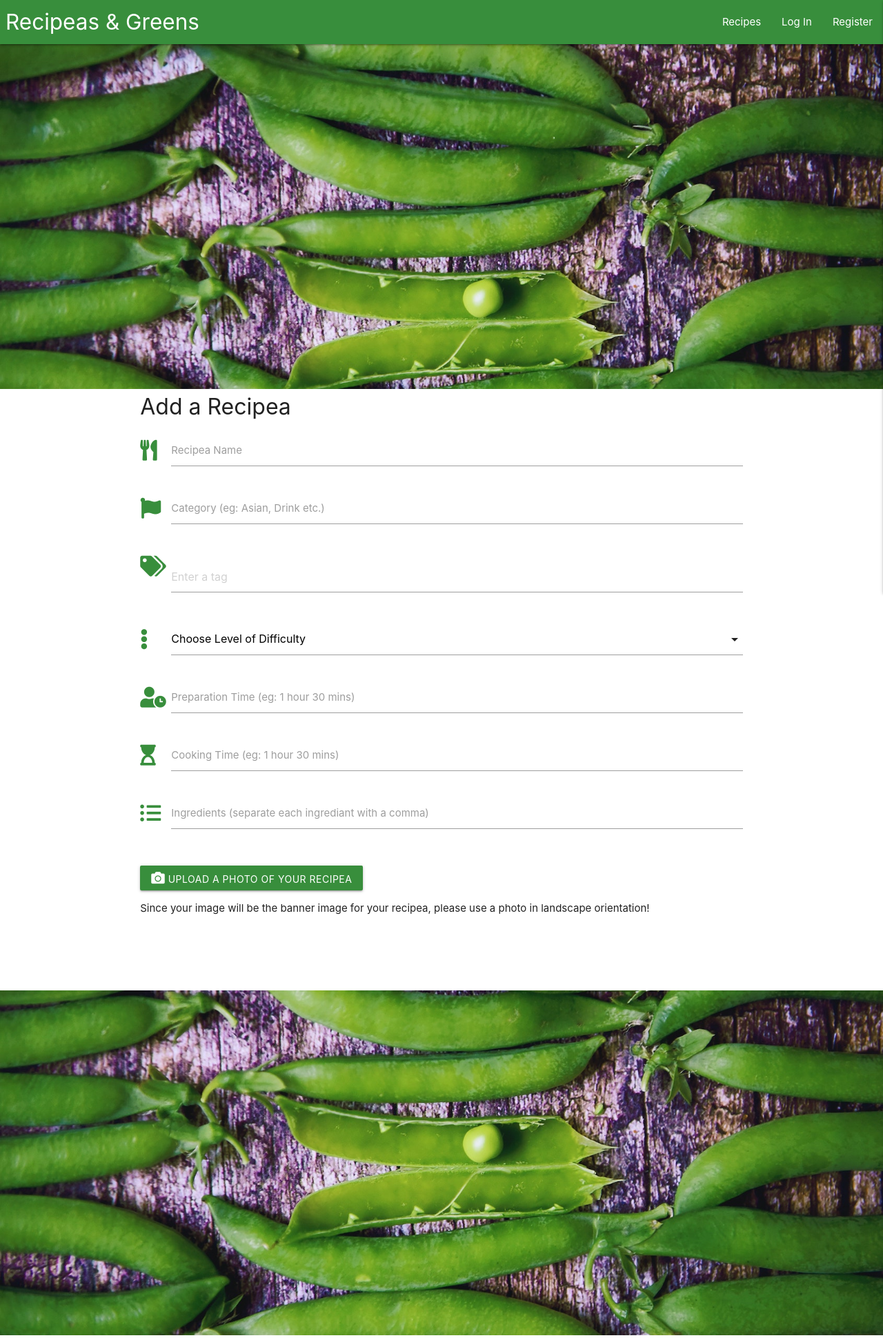
After one commit to Justin-Sawyer/recipeas-and-greens, a Flask app: page /add_recipe in a window 1280 px wide. The commit adds this page. Shown: the top 1940 px of the page at 69% size. Run offline with Flask 2, Linux system fonts and the light colour scheme; some libraries are stand-ins or nearby versions.

Commit message:
Create add_recipe  template

```diff
--- a/app.py
+++ b/app.py
@@ -117,6 +117,11 @@ def logout():
     return redirect(url_for("login"))
 
 
+@app.route("/add_recipe")
+def add_recipe():
+    return render_template("add_recipe.html")
+
+
 if __name__ == "__main__":
     app.run(host=os.environ.get("IP"),
             port=int(os.environ.get("PORT")),
--- a/static/js/script.js
+++ b/static/js/script.js
@@ -7,4 +7,9 @@ $(document).ready(function(){
     $('.tabs').tabs();
     $('.collapsible').collapsible();
     $('.tooltipped').tooltip();
+    $('select').formSelect();
+    $('.chips-placeholder').chips({
+        placeholder: 'Enter a tag',
+        secondaryPlaceholder: '+Tag',
+    });
   });
--- /dev/null
+++ b/templates/add_recipe.html
@@ -0,0 +1,97 @@
+{% extends "base.html" %}
+{% block content %}
+
+    <div class="row">
+        <div class="col s12">
+            <h1 class="title">Add a Recipea</h1>
+        </div>
+
+        <!--<form method="Post" enctype="multipart/form-data">
+            <div class="row">
+                <div class="input-field col s12">
+                    <i class="far fa-image prefix green-text text-darken-2"></i>
+                    <input type="file" label="Choose an image of your finished recipe" name="recipe_image" id="recipe_image">
+                    <input type="submit" value="Upload">
+                </div>
+            </div>
+        </form>-->
+
+        <!--<p><input type="file"  accept="image/*" name="recipe_image" id="file"  onchange="loadFile(event)" style="display: none;"></p>
+        <p><label class="btn green darken-2 white-text" for="file" style="cursor: pointer;">Upload A Photo of your Recipea</label></p>
+        <p><img id="output" width="200" /></p>-->
+
+        <form class="col s12" method="POST” action="">
+            <div class="row">
+
+                <!-- Recipe name -->
+                <div class="input-field col s12">
+                    <i class="fas fa-utensils prefix green-text text-darken-2"></i>
+                    <input id="icon_name" type="text" class="validate">
+                    <label for="icon_name">Recipea Name</label>
+                </div>
+
+                <!-- Recipe category -->
+                <div class="input-field col s12">
+                    <i class="fas fa-flag prefix green-text text-darken-2"></i>
+                    <input id="icon_category" type="text" class="validate">
+                    <label for="icon_category">Category (eg: Asian, Drink etc.)</label>
+                </div>
+
+                <!-- Default with no input (automatically generated)  -->
+                <div class="input-field col s12">
+                    <i class="fas fa-tags prefix green-text text-darken-2"></i>
+                    <div class="chips chips-placeholder"></div>
+                </div>
+
+                <!-- Recipe Level of Difficulty -->
+                <div class="input-field col s12">
+                    <i class="fas fa-ellipsis-v prefix green-text text-darken-2"></i>
+                    <select class="green-text text-darken-2">
+                        <option value="" disabled selected><p>Choose Level of Difficulty</p></option>
+                        <option value="quick_and_easy">Quick & Easy</option>
+                        <option value="challenging">Challenging</option>
+                        <option value="difficult">Difficult</option>
+                    </select>
+                </div>
+
+                <!-- Recipe Preparation Time -->
+                <div class="input-field col s12">
+                    <i class="fas fa-user-clock prefix green-text text-darken-2"></i>
+                    <input id="icon_prep" type="text" class="validate">
+                    <label for="icon_prep">Preparation Time (eg: 1 hour 30 mins)</label>
+                </div>
+
+                <!-- Recipe Cooking Time -->
+                <div class="input-field col s12">
+                    <i class="fas fa-hourglass-start prefix green-text text-darken-2"></i>
+                    <input id="icon_cooking" type="text" class="validate">
+                    <label for="icon_cooking">Cooking Time (eg: 1 hour 30 mins)</label>
+                </div>
+
+                <!-- Recipe Ingredients -->
+                <div class="input-field col s12">
+                    <i class="fas fa-list-ul prefix green-text text-darken-2"></i>
+                    <input id="icon_ingredients" type="text" class="validate">
+                    <label for="icon_ingredients">Ingredients (separate each ingrediant with a comma)</label>
+                </div>
+
+
+                <!-- Image Uploader formatting -->
+                <!-- From https://www.webtrickshome.com/faq/how-to-display-uploaded-image-in-html-using-javascript-->
+                <div class="input-field col s12">
+                    <p><input type="file"  accept="image/*" name="recipe_image" id="file"  onchange="loadFile(event)" style="display: none;"></p>
+                    <p>
+                        <label class="btn green darken-2 white-text" for="file" style="cursor: pointer;">
+                            <i class="fas fa-camera"></i>
+                            Upload A Photo of your Recipea
+                        </label>
+                    </p>
+                    <p>Since your image will be the banner image for your recipea, please use a photo in landscape orientation!</p>
+                    <p><img id="output" width="200" /></p>
+                </div>
+            </div>
+        </form>
+
+    </div>
+
+{% endblock %}
--- a/templates/base.html
+++ b/templates/base.html
@@ -7,6 +7,9 @@
         <link rel="stylesheet" href="https://cdnjs.cloudflare.com/ajax/libs/font-awesome/5.15.2/css/all.min.css"
             integrity="sha512-HK5fgLBL+xu6dm/Ii3z4xhlSUyZgTT9tuc/hSrtw6uzJOvgRr2a9jyxxT1ely+B+xFAmJKVSTbpM/CuL7qxO8w=="
             crossorigin="anonymous" type="text/css" />
+        <!--Import Google Icon Font-->
+        <link href="https://fonts.googleapis.com/icon?family=Material+Icons" rel="stylesheet">
+
         <!-- Compiled and minified CSS from Materialize -->
         <link rel="stylesheet" href="https://cdnjs.cloudflare.com/ajax/libs/materialize/1.0.0/css/materialize.min.css" type="text/css">
         <!-- Site CSS with jinja url_for method-->
@@ -33,7 +36,7 @@
                         <li><a href="{{ url_for('get_recipes') }}">Recipes</a></li>
                         {% if session.user %}
                             <li><a class="white-text" href="{{ url_for('profile', username=session['user']) }}">Profile</a></li>
-                            <li><a class="white-text" href="#">Add Recipe</a></li>
+                            <li><a class="white-text" href="{{ url_for('add_recipe') }}">Add Recipe</a></li>
                             <li><a class="white-text" href="{{ url_for('logout') }}">Log Out</a></li>
                         {% else %}
                             <li><a class="white-text" href="{{ url_for('login') }}">Log In</a></li>
@@ -49,7 +52,7 @@
                 <li><a href="{{ url_for('get_recipes') }}">Recipes</a></li>
                 {% if session.user %}
                     <li><a class="white-text" href="{{ url_for('profile', username=session['user']) }}">Profile</a></li>
-                    <li><a class="white-text" href="#">Add Recipe</a></li>
+                    <li><a class="white-text" href="{{ url_for('add_recipe') }}">Add Recipe</a></li>
                     <li><a class="white-text" href="{{ url_for('logout') }}">Log Out</a></li>
                 {% else %}
                     <li><a class="white-text" href="{{ url_for('login') }}">Log In</a></li>
@@ -176,7 +179,7 @@
                             <li><a class="white-text" href="{{ url_for('get_recipes') }}">Recipes</a></li>
                             {% if session.user %}
                                 <li><a class="white-text" href="{{ url_for('profile', username=session['user']) }}">Profile</a></li>
-                                <li><a class="white-text" href="#">Add Recipe</a></li>
+                                <li><a class="white-text" href="{{ url_for('add_recipe') }}">Add Recipe</a></li>
                                 <li><a class="white-text" href="{{ url_for('logout') }}">Log Out</a></li>
                             {% else %}
                                 <li><a class="white-text" href="{{ url_for('login') }}">Log In</a></li>
@@ -201,6 +204,24 @@
         <script src="{{ url_for('static', filename='js/script.js') }}"></script>
         <!-- Custom scripts jinja -->
         {% block scripts %}
+
+            <!-- Image Uploader formatting -->
+            <!-- From https://www.webtrickshome.com/faq/how-to-display-uploaded-image-in-html-using-javascript-->
+            <script>
+                var loadFile = function (event) {
+                    var image = document.getElementById('output');
+                    image.src = URL.createObjectURL(event.target.files[0]);
+                };
+            </script>
+
+            <!-- Add chips to input -->
+            <script>
+                var instance = M.Chips.getInstance(elem);
+                instance.addChip({
+                    tag: 'chip content'
+                });
+            </script>
+
         {% endblock %}
 
     </body>
--- a/templates/recipes.html
+++ b/templates/recipes.html
@@ -41,11 +41,6 @@
     </div>
 
 
-
-        {{ recipe.recipe_name }}<br>
-        {{ recipe.recipe_description }}<br>
-        {{ recipe.recipe_prep_time }}<br>
-        {{ recipe.recipe_cooking_time }}<br>
         {{ recipe.recipe_servings }}<br>
         {{ recipe.recipe_ingredients }}<br>
         {{ recipe.recipe_preparation }}<br>
```
